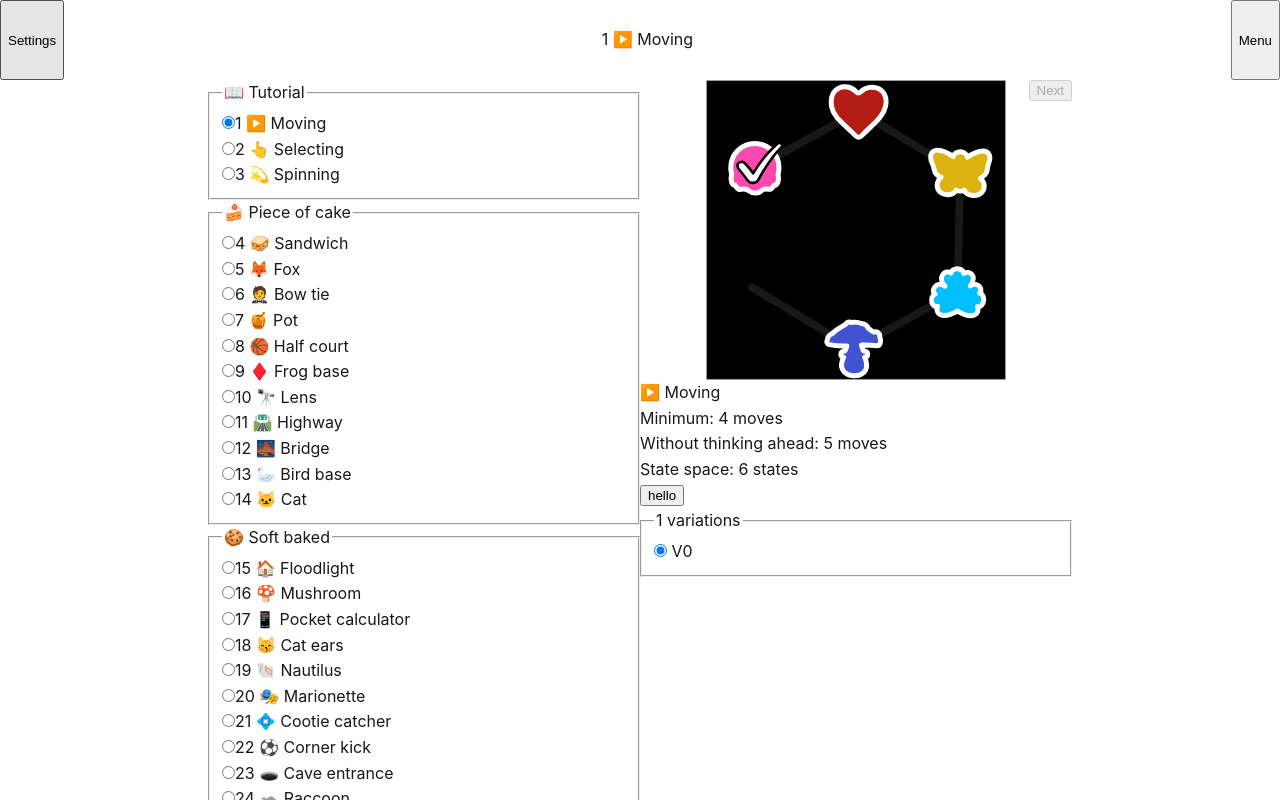
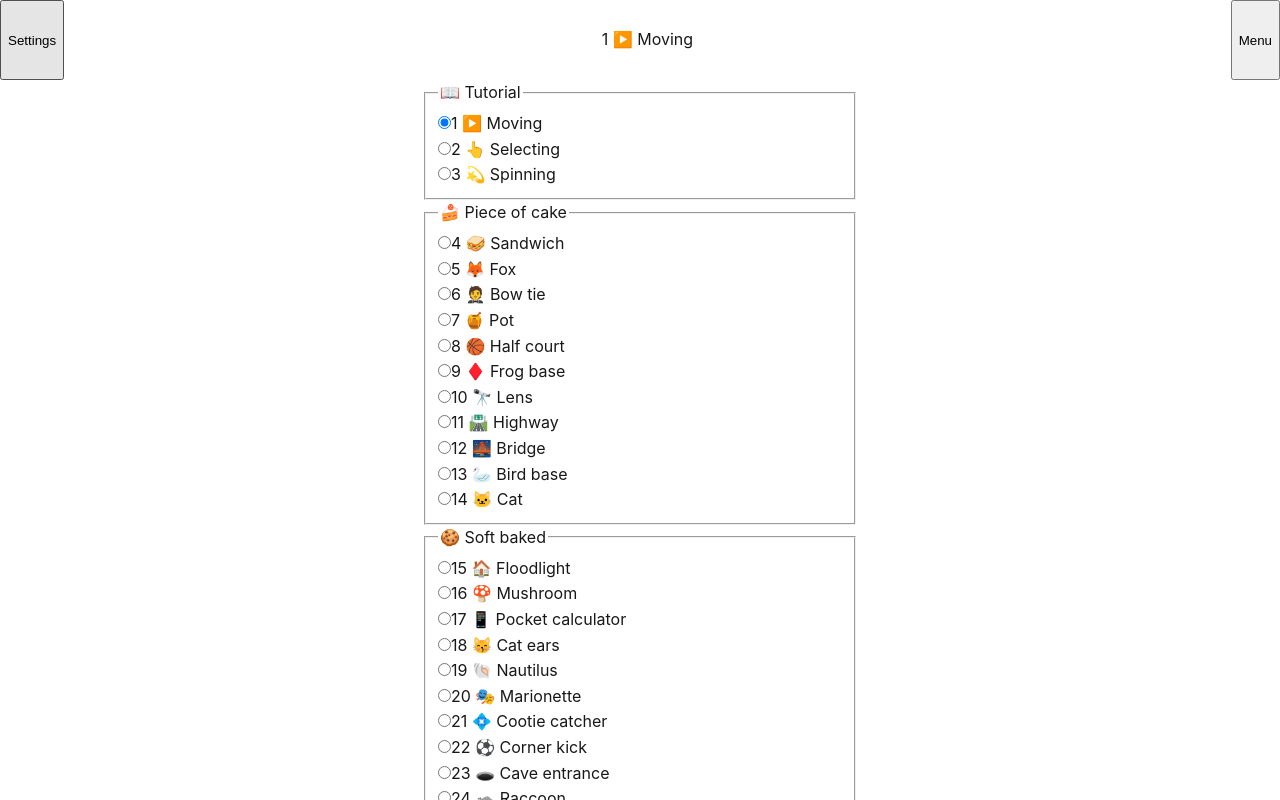
Before and after one commit to evashort/bead-puzzle, a Vue app: page / in a window 1280 px wide. Built offline with nearby package versions, Linux system fonts and the light colour scheme.

Commit message:
separate level select from game screen

```diff
--- a/src/components/Game.vue
+++ b/src/components/Game.vue
@@ -1,7 +1,3 @@
-<script setup>
-import SmallGame from './SmallGame.vue'
-</script>
-
 <script>
 export default {
   data() {
@@ -30,7 +26,6 @@ export default {
   props: {
     startingBeads: Array,
     edges: Array,
-    small: Boolean,
     buttonId: String,
   },
   emits: ['update:won'],
@@ -794,7 +789,7 @@ export default {
 <template>
   <button
     :id="buttonId"
-    :class="{tabStop: true, small: small}"
+    :class="{tabStop: true}"
     @keydown.up.stop.prevent="goForward()"
     @keydown.down.stop.prevent="goBack()"
     @keydown.left.stop.prevent="selectLeft()"
@@ -807,8 +802,7 @@ export default {
     @focus.native="onFocus"
     @blur.native="onBlur"
   >
-    <SmallGame v-if="small" :beads="beads" :edges="edges" :colorIds="colorIds"/>
-    <svg v-else id="game-view" viewBox="-120 -120 240 240" @mousedown="onMouseDown" @click.stop.prevent="clicked">
+    <svg id="game-view" viewBox="-120 -120 240 240" @mousedown="onMouseDown" @click.stop.prevent="clicked">
       <defs>
         <path
           id="head-path"
--- a/src/components/SmallGame.vue
+++ /dev/null
@@ -1,124 +0,0 @@
-<script setup>
-</script>
-
-<script>
-export default {
-  props: {
-    beads: Array,
-    edges: Array,
-    colorIds: Int8Array,
-  },
-  computed: {
-    size() {
-      return this.beads.length + 1
-    },
-    nodeXs() {
-      let xs = new Float64Array(this.size)
-      for (let i = 0; i < this.size; i++) {
-        // avoid vertical edges because of rendering bug for masked paths
-        xs[i] = 38 * Math.sin(2 * Math.PI * i / this.size + 0.02)
-      }
-
-      return xs
-    },
-    nodeYs() {
-      let ys = new Float64Array(this.size)
-      for (let i = 0; i < this.size; i++) {
-        ys[i] = -38 * Math.cos(2 * Math.PI * i / this.size + 0.02)
-      }
-
-      return ys
-    },
-    won() {
-      for (let [id, node] of this.beads.entries()) {
-        if (node != id + 1) { return false }
-      }
-
-      return true
-    },
-    beadScale() {
-      return 0.94
-    }
-  },
-}
-</script>
-
-<template>
-  <svg class="smallView" viewBox="-48 -48 96 96">
-    <defs>
-      <image id="check" x="-10" y="-10" width="20" height="20"
-        href="../assets/checkmark.svg"
-      />
-    </defs>
-    <rect class="blackground" x="-47.75" y="-47.75" width="95.5" height="95.5"/>
-    <path
-      v-for="[a, b] of edges"
-      class="edge"
-      :d="`M ${nodeXs[a]} ${nodeYs[a]} L ${nodeXs[b]} ${nodeYs[b]}`"
-    />
-    <g v-if="colorIds[0] >= 0" :transform="`translate(${nodeXs[beads[colorIds[0]]]},${nodeYs[beads[colorIds[0]]]})`">
-      <image x="-4" y="-4" width="8" height="8"
-        href="../assets/heart_outline.svg"
-        :style="{ 'transform': `scale(2.7) scale(${beadScale})` }"
-      />
-    </g>
-    <g v-if="colorIds[1] >= 0" :transform="`translate(${nodeXs[beads[colorIds[1]]]},${nodeYs[beads[colorIds[1]]]})`">
-      <image x="-4" y="-4" width="8" height="8"
-        href="../assets/butterfly_outline.svg"
-        :style="{ 'transform': `scale(2.8) scale(${beadScale})` }"
-      />
-    </g>
-    <g v-if="colorIds[2] >= 0" :transform="`translate(${nodeXs[beads[colorIds[2]]]},${nodeYs[beads[colorIds[2]]]})`">
-      <image x="-4" y="-4" width="8" height="8"
-        href="../assets/saturn_outline.svg"
-        :style="{ 'transform': `scale(3.35) scale(${beadScale})` }"
-      />
-    </g>
-    <g v-if="colorIds[3] >= 0" :transform="`translate(${nodeXs[beads[colorIds[3]]]},${nodeYs[beads[colorIds[3]]]})`">
-      <image x="-4" y="-4" width="8" height="8"
-        href="../assets/leaf_outline.svg"
-        :style="{ 'transform': `scale(2.5) scale(${beadScale})` }"
-      />
-    </g>
-    <g v-if="colorIds[4] >= 0" :transform="`translate(${nodeXs[beads[colorIds[4]]]},${nodeYs[beads[colorIds[4]]]})`">
-      <image x="-4" y="-4" width="8" height="8"
-        href="../assets/mushroom_outline.svg"
-        :style="{ 'transform': `scale(2.6) scale(${beadScale})` }"
-      />
-    </g>
-    <g v-if="colorIds[5] >= 0" :transform="`translate(${nodeXs[beads[colorIds[5]]]},${nodeYs[beads[colorIds[5]]]})`">
-      <image x="-4" y="-4" width="8" height="8"
-        href="../assets/flower_outline.svg"
-        :style="{ 'transform': `scale(2.5) scale(${beadScale})` }"
-      />
-    </g>
-    <g
-      v-for="(node, id) in beads"
-      :transform="`translate(${nodeXs[node]},${nodeYs[node]})`"
-    >
-      <use v-if="node == id + 1" href="#check"/>
-    </g>
-    <g :transform="`translate(${nodeXs[0]},${nodeYs[0]})`">
-      <use v-if="won" href="#check"/>
-    </g>
-  </svg>
-</template>
-
-<style scoped>
-.smallView {
-  width: 100%;
-}
-.edge {
-  fill: none;
-  stroke: var(--color-text);
-  stroke-width: 2.5;
-  stroke-linecap: round;
-}
-.blackground
-{
-  fill: black;
-  stroke: var(--color-text);
-  stroke-width: 0.5;
-  stroke-opacity: 0.25;
-}
-</style>
--- a/src/components/Switcher.vue
+++ b/src/components/Switcher.vue
@@ -95,15 +95,6 @@ export default {
     },
   },
   methods: {
-    onFocus(event) {
-      let nextButton = document.getElementById('nextButton')
-      if (nextButton.contains(event.target)) {
-        return
-      }
-
-      let gameArea = document.getElementById('gameArea')
-      this.gameFocused = gameArea.contains(event.target)
-    },
     nextLevel() {
       this.graphIndex++
       document.getElementById('gameButton').focus()
@@ -115,7 +106,7 @@ export default {
     },
     focusGame(event) {
       if (event.target.value == this.graphIndex || event.pageX != 0 || event.pageY != 0) {
-        document.getElementById('gameButton').focus()
+        this.gameFocused = true
       }
     }
   },
@@ -128,8 +119,8 @@ export default {
 </script>
 
 <template>
-  <div :class="{switcher: true, small: !gameFocused}" @focusin.native="onFocus" :style="{'--header-height': headerHeight}">
-    <div class="levels">
+  <div :class="{switcher: true, leftSide: !gameFocused, rightSide: gameFocused}" :style="{'--header-height': headerHeight}">
+    <div class="levels" v-if="!gameFocused">
       <fieldset v-for="group in groups">
         <legend>{{group.name}}</legend>
         <template
@@ -152,12 +143,11 @@ export default {
         </template>
       </fieldset>
     </div>
-    <div class="game" id="gameArea">
-      <Markdown v-if="gameFocused" class="instructions" :source="instructions" />
+    <div class="game" id="gameArea" v-if="gameFocused">
+      <Markdown class="instructions" :source="instructions" />
       <Game
         :startingBeads="startingBeads"
         :edges="edges"
-        :small="!gameFocused"
         buttonId="gameButton"
         @update:won="wonChanged"
       />
@@ -170,12 +160,12 @@ export default {
         Next{{graph.won && graphIndex < graphs.length - 1 ? `: Level ${graphIndex + 2} ${graphs[graphIndex + 1].name}` : ''}}
       </button>
     </div>
-    <div class="info">
+    <div class="info" v-if="gameFocused">
       {{graph.name}}<br/>
       Minimum: {{graph.distance}} moves<br/>
       Without thinking ahead: {{Math.round(graph.difficulty)}} moves<br/>
       State space: {{graph.states}} states<br/>
-      <button>hello</button>
+      <button @click="gameFocused = false">hello</button>
       <fieldset>
         <legend>{{graph.puzzles.length}} variations</legend>
         <template
@@ -211,13 +201,20 @@ export default {
   grid-template-areas:
     "levels game info";
 }
-.switcher.small {
-  grid-template-columns: minmax(17rem, 1fr) minmax(17rem, 1fr);
-  grid-template-rows: minmax(15rem, auto) minmax(17rem, 1fr);
+.switcher.leftSide {
+  grid-template-columns: minmax(17rem, 1fr);
+  grid-template-rows: minmax(17rem, 1fr);
   grid-template-areas:
-    "levels game"
-    "levels info";
-  max-width: calc(2 * 27rem);
+    "levels";
+  max-width: calc(27rem);
+}
+.switcher.rightSide {
+  grid-template-columns: minmax(17rem, 1fr);
+  grid-template-rows: minmax(17rem, 1fr);
+  grid-template-areas:
+    "game"
+    "info";
+  max-width: calc(27rem);
 }
 .levels {
   grid-area: levels;
@@ -233,10 +230,6 @@ export default {
     "game"
     "next";
 }
-.small .game {
-  display: flex;
-  justify-content: space-around;
-}
 .instructions {
   grid-area: instructions;
 }
@@ -244,14 +237,6 @@ export default {
   grid-area: next;
   height: var(--header-height);
 }
-.small .next {
-  position: absolute;
-  right: 0;
-  top: 0;
-  height: auto;
-  margin-top: 0;
-  max-width: 7rem;
-}
 .info {
   grid-area: info;
   overflow-y: auto;
```
